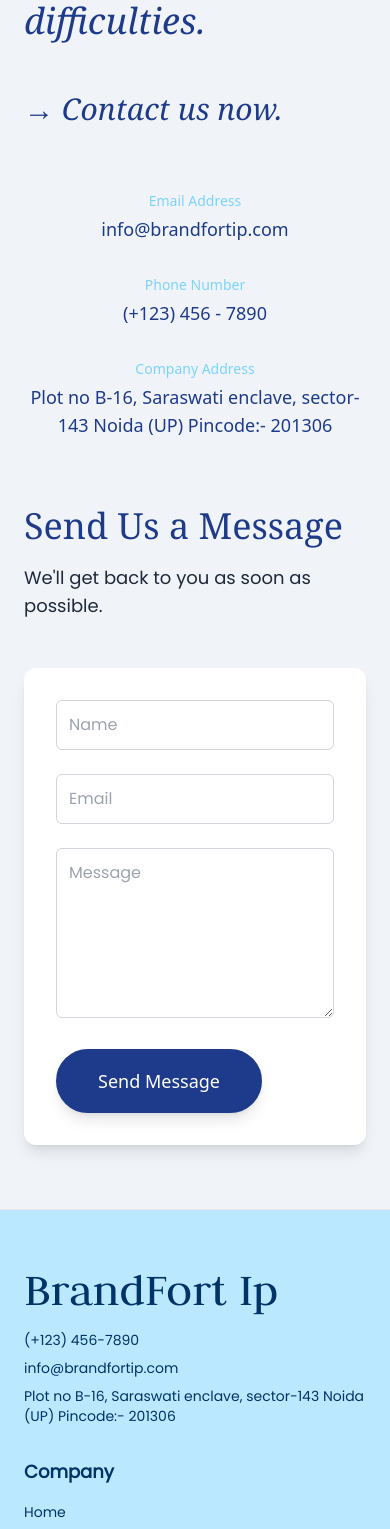
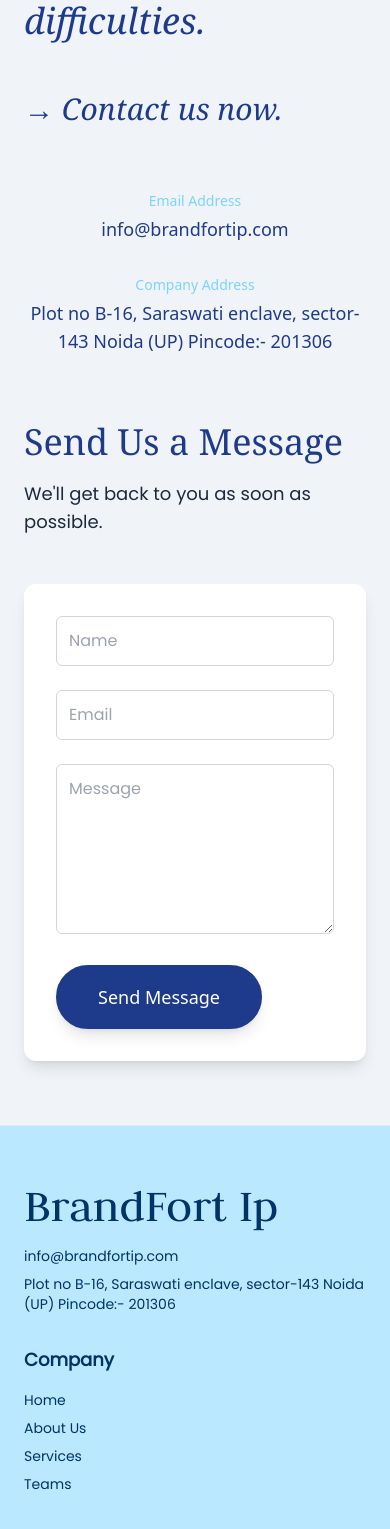
Before and after one commit to ForAutomate/BrandFortip, a React (Vite) app: page /contact in a window 390 px wide. Shown: the part 233-1762 px from the top of the page. Built offline with nearby package versions, Linux system fonts and the light colour scheme.

Commit message:
removed mobile number

```diff
--- a/src/components/Email/Email.jsx
+++ b/src/components/Email/Email.jsx
@@ -61,10 +61,6 @@
             <p className="text-lg font-sans text-blue-900">info@brandfortip.com</p>
           </div>
           <div>
-            <p className="text-sm font-sans text-sky-300 mb-1">Phone Number</p>
-            <p className="text-lg font-sans text-blue-900">(+123) 456 - 7890</p>
-          </div>
-          <div>
             <p className="text-sm font-sans text-sky-300 mb-1">Company Address</p>
             <p className="text-lg font-sans text-blue-900">Plot no B-16, Saraswati enclave, sector-143 Noida (UP) Pincode:- 201306</p>
           </div>
--- a/src/components/Footer/Footer2.jsx
+++ b/src/components/Footer/Footer2.jsx
@@ -11,7 +11,6 @@
             <h3 className="text-5xl font-judr font-medium text-[#003366] mb-4">
               BrandFort Ip
             </h3>
-            <p className="text-[#003366] mb-2">(+123) 456-7890</p>
             <p className="text-[#003366] mb-2">
               <a href="mailto:information@legalite.com" className="hover:text-white transition-colors duration-200">
                 info@brandfortip.com
```
